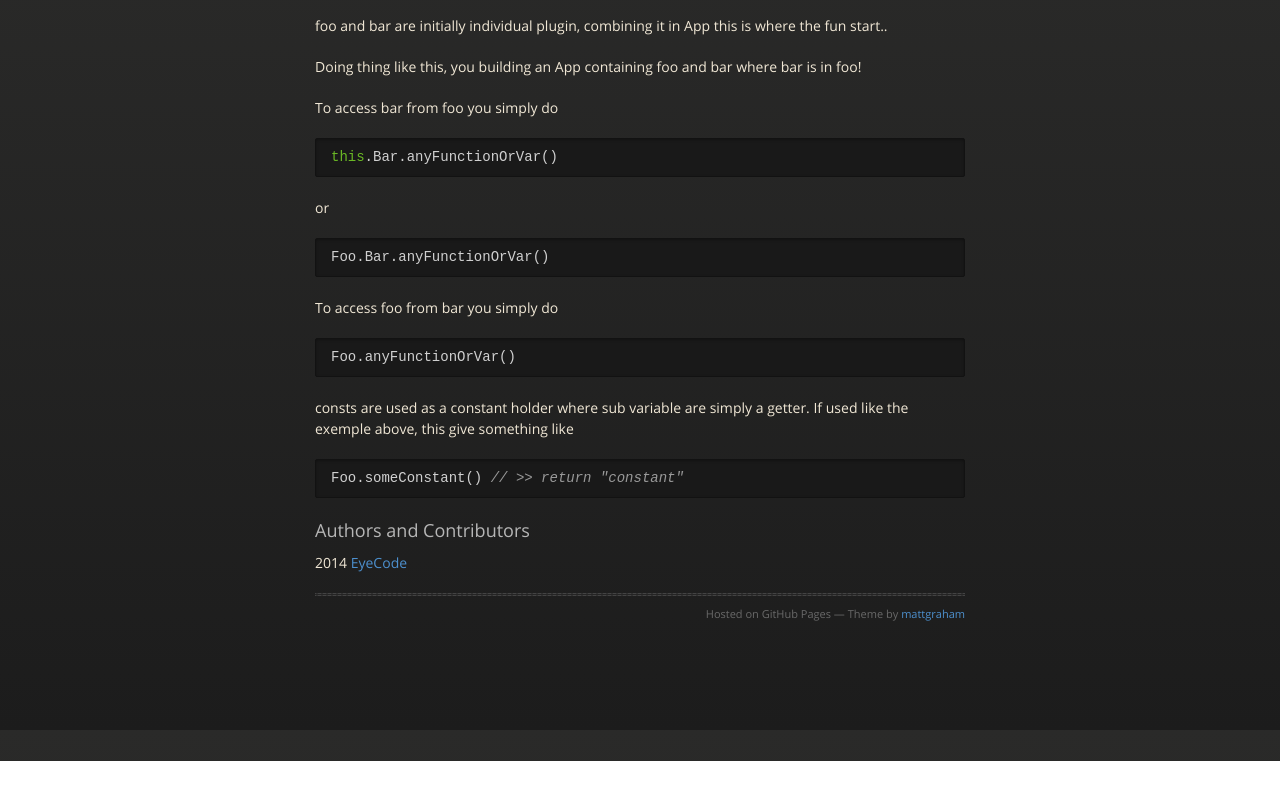
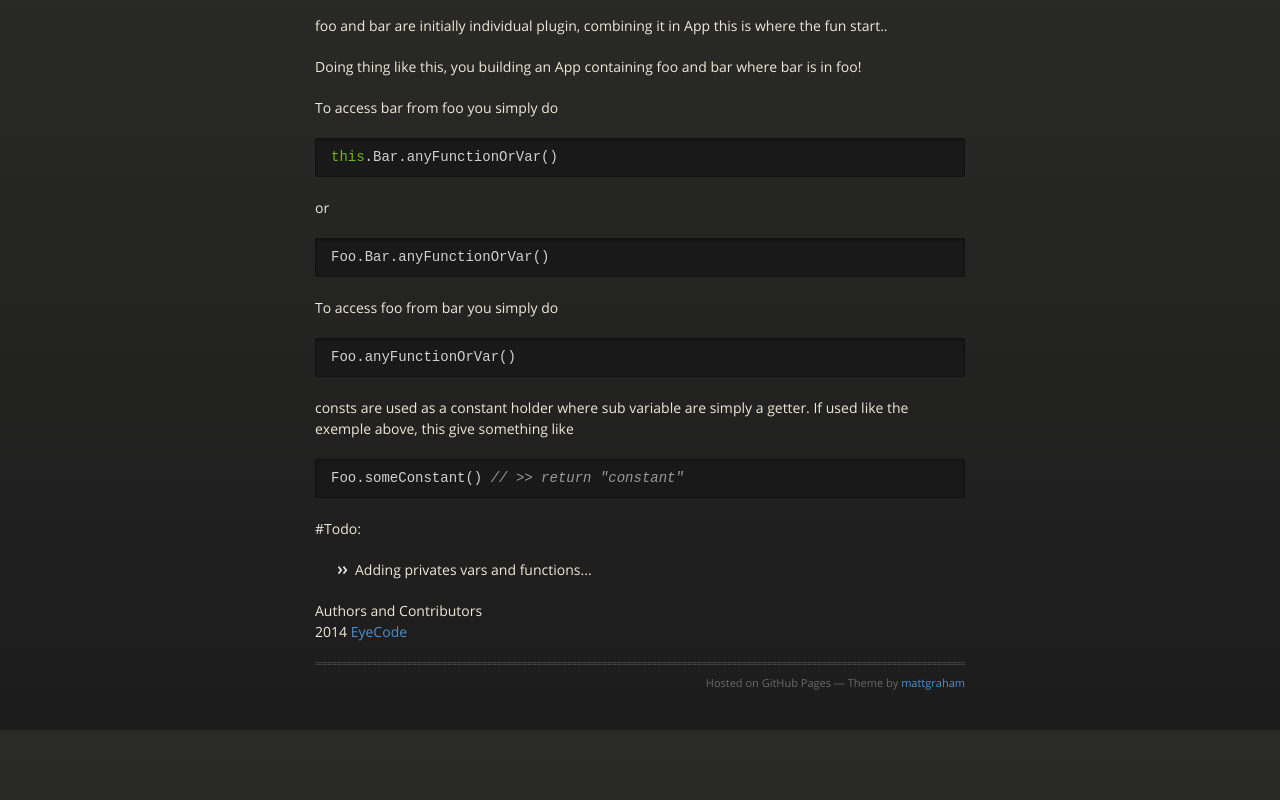
Before and after one commit to EyeCode/jquery-class, a plain HTML site: page index.html in a window 1280 px wide. Shown: the part 870-1670 px from the top of the page. Before the commit the page ends 1631 px from the top, so only its background shows below. Drawn offline with nearby package versions, Linux system fonts and the light colour scheme.

Commit message:
Update index.html

```diff
--- a/index.html
+++ b/index.html
@@ -98,7 +98,11 @@
         <div class="highlight highlight-javascript">
           <pre><span class="nx">Foo</span><span class="p">.</span><span class="nx">someConstant</span><span class="p">()</span> <span class="c1">// &gt;&gt; return "constant"</span></pre>
         </div>
+        <p>#Todo:</p>
 
+        <ul>
+        <li>Adding privates vars and functions...</li>
+        </ul
         <h3>
           <a name="authors-and-contributors" class="anchor" href="#authors-and-contributors"><span class="octicon octicon-link"></span></a>Authors and Contributors
         </h3>
```
